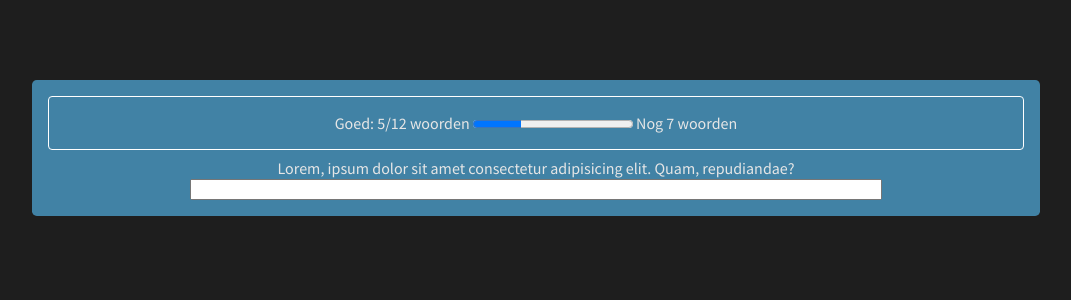
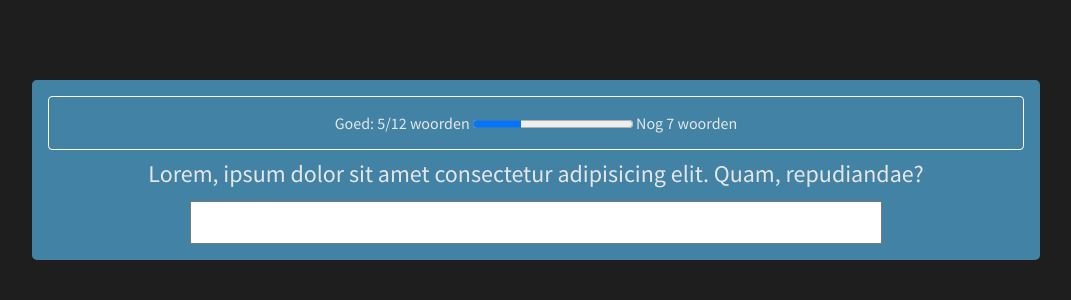
Before and after one commit to juliavdkris/blokken, a Django app: page /leren in a window 1280 px wide. Shown: the top 300 px of the page, without its empty margins (104-1175 px from the left). Run offline with Django 3.2, Linux system fonts and the light colour scheme.

Commit message:
Some more basic UI stuff

```diff
--- a/core/static/css/leren.css
+++ b/core/static/css/leren.css
@@ -16,9 +16,12 @@
 }
 
 .leercontainer .question {
-
+	font-size: 1.5em;
+	margin-bottom: 0.5em;
 }
 
 .leercontainer .answer {
 	width: 70%;
+	font-size: 2em;
+	text-align: center;
 }
--- a/core/static/js/leren.js
+++ b/core/static/js/leren.js
@@ -0,0 +1,31 @@
+var input = document.getElementsByClassName("answer")[0];
+
+var Question = function(from, to) {
+	this.from = from;
+	this.to = to;
+	this.level = 1;
+	this.noRepeat = false;
+	this.extraRepeat = false;
+}
+
+var questions = [
+	new Question("a", "b"),
+	new Question("1", "2"),
+	new Question("x", "y"),
+]
+
+function nextQuestion() {
+}
+
+
+
+
+input.addEventListener('keyup',function(e){
+	if (e.keyCode === 13) {
+		checkAnswer(input.value);
+	}
+});
+
+
+function checkAnswer(answer) {
+}
```
